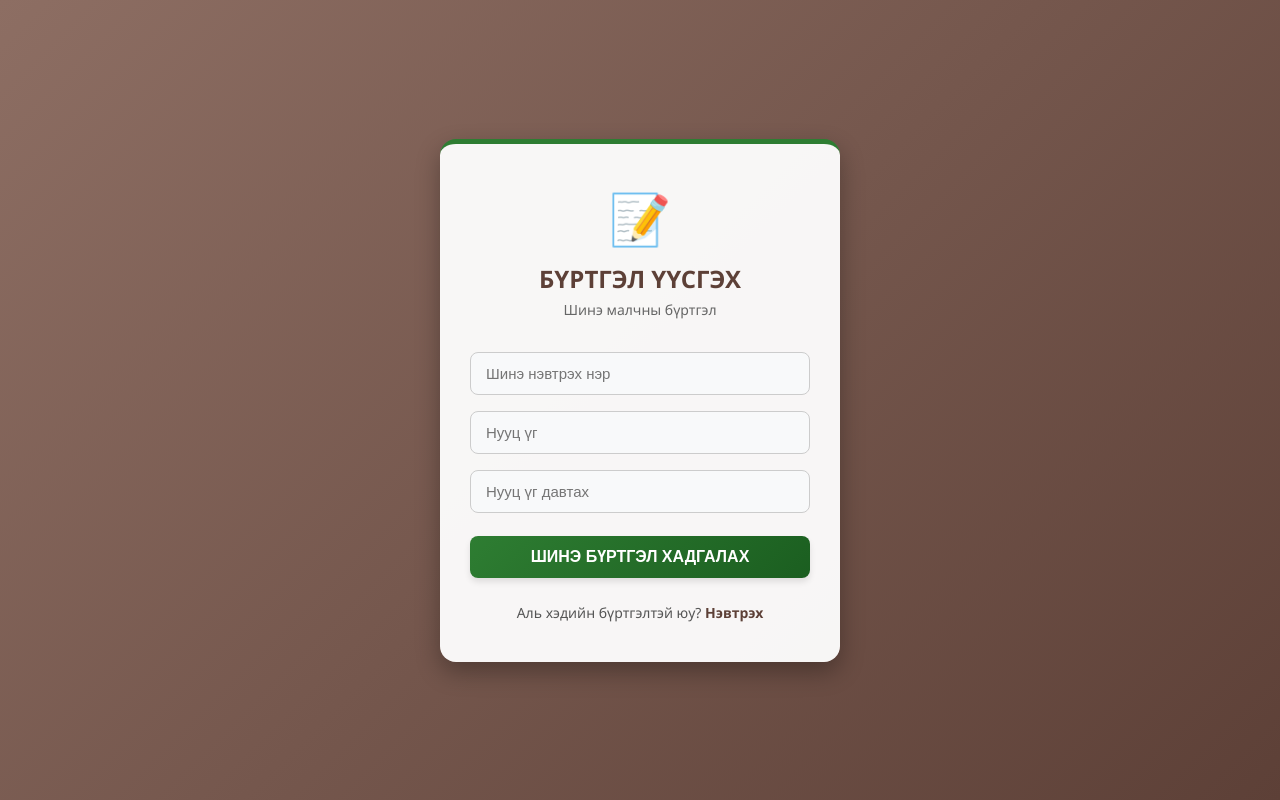
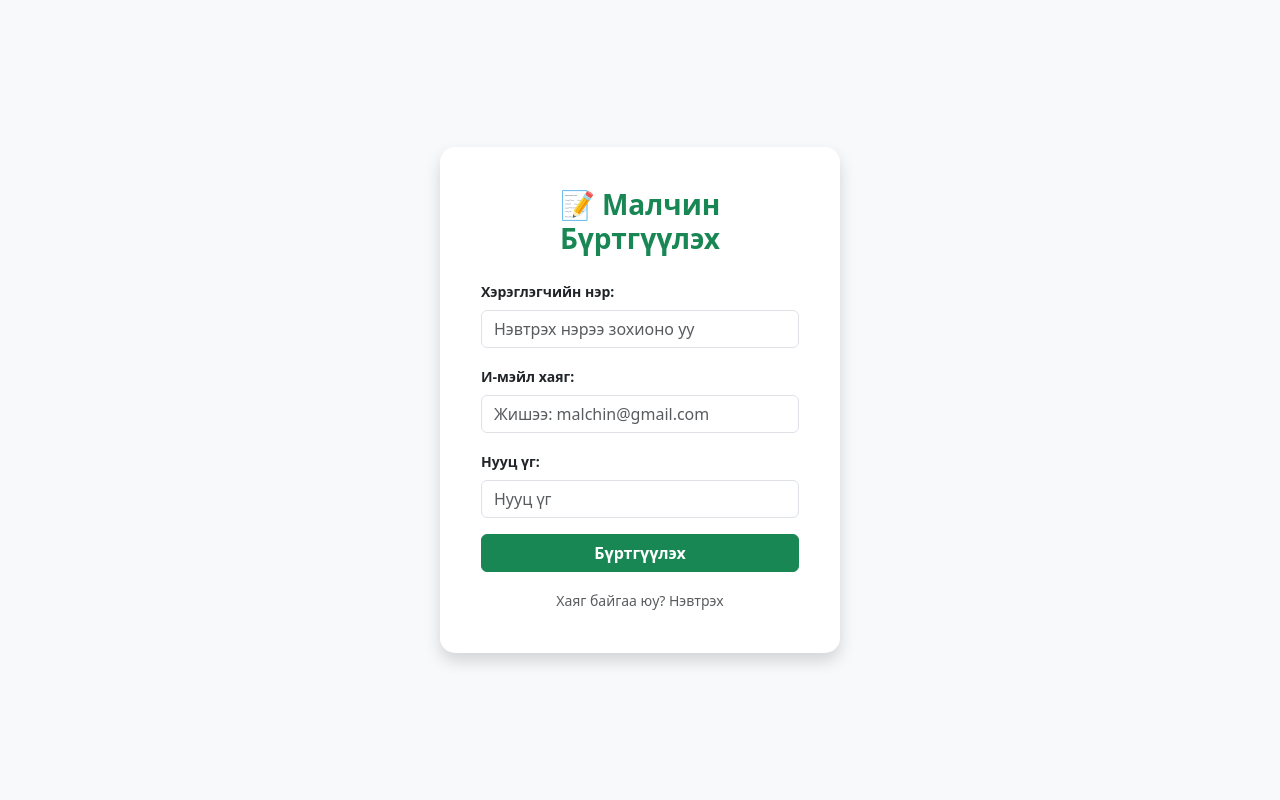
Before and after one commit to jambaasurengereltod-source/effective-system, a Flask app: page /register in a window 1280 px wide. Run offline with Flask 3, Linux system fonts and the light colour scheme.

Commit message:
add email registration and reset features

```diff
--- a/app.py
+++ b/app.py
@@ -25,10 +25,11 @@ app.config['SQLALCHEMY_TRACK_MODIFICATIONS'] = False
 
 db = SQLAlchemy(app)
 
-# Хүснэгтүүд
+# --- ӨГӨГДЛИЙН САНГИЙН ХҮСНЭГТҮҮД ---
 class User(db.Model):
     id = db.Column(db.Integer, primary_key=True)
     username = db.Column(db.String(80), unique=True, nullable=False)
+    email = db.Column(db.String(120), unique=True, nullable=False) # ШИНЭ: И-мэйл багана
     password = db.Column(db.String(80), nullable=False)
 
 class Horse(db.Model):
@@ -118,28 +119,50 @@ def delete_horse(horse_id):
 @app.route('/login', methods=['GET', 'POST'])
 def login():
     if request.method == 'POST':
-        username = request.form.get('username').strip()
+        # Хэрэглэгч нэр эсвэл И-мэйлийн алинаар нь ч нэвтэрч болно
+        login_input = request.form.get('username').strip()
         password = request.form.get('password')
-        user = User.query.filter_by(username=username).first()
+
+        user = User.query.filter((User.username == login_input) | (User.email == login_input)).first()
         if user and user.password == password:
-            session['username'] = username
+            session['username'] = user.username
             return redirect('/')
-        return render_template('login.html', error="Хэрэглэгчийн нэр эсвэл нууц үг буруу байна!")
+        return render_template('login.html', error="Нэвтрэх нэр эсвэл нууц үг буруу байна!")
     return render_template('login.html')
 
 @app.route('/register', methods=['GET', 'POST'])
 def register():
     if request.method == 'POST':
         username = request.form.get('username').strip()
+        email = request.form.get('email').strip()
         password = request.form.get('password')
+
         if User.query.filter_by(username=username).first():
             return render_template('register.html', error="Энэ хэрэглэгчийн нэр бүртгэлтэй байна!")
-        new_user = User(username=username, password=password)
+        if User.query.filter_by(email=email).first():
+            return render_template('register.html', error="Энэ и-мэйл хаяг аль хэдийн бүртгэгдсэн байна!")
+
+        new_user = User(username=username, email=email, password=password)
         db.session.add(new_user)
         db.session.commit()
         session['username'] = username
         return redirect('/')
     return render_template('register.html')
+
+@app.route('/reset-password', methods=['GET', 'POST'])
+def reset_password():
+    if request.method == 'POST':
+        email = request.form.get('email').strip()
+        new_password = request.form.get('new_password')
+
+        # И-мэйл хаягаар нь хайж нууц үгийг солино
+        user = User.query.filter_by(email=email).first()
+        if user:
+            user.password = new_password
+            db.session.commit()
+            return render_template('login.html', success="Нууц үг амжилттай солигдлоо! Шинэ нууц үгээрээ нэвтэрнэ үү.")
+        return render_template('reset_password.html', error="Энэ и-мэйл хаяг бүртгэлгүй байна!")
+    return render_template('reset_password.html')
 
 @app.route('/logout')
 def logout():
--- a/templates/register.html
+++ b/templates/register.html
@@ -3,79 +3,41 @@
 <head>
     <meta charset="UTF-8">
     <meta name="viewport" content="width=device-width, initial-scale=1.0">
-    <title>Адуу Бүртгэл - Бүртгүүлэх</title>
+    <title>Бүртгүүлэх</title>
+    <link rel="stylesheet" href="https://cdn.jsdelivr.net/npm/bootstrap@5.3.0/dist/css/bootstrap.min.css">
     <style>
-        body {
-            font-family: 'Segoe UI', Tahoma, Geneva, Verdana, sans-serif;
-            background: linear-gradient(135deg, #8d6e63 0%, #5d4037 100%);
-            display: flex;
-            justify-content: center;
-            align-items: center;
-            height: 100vh;
-            margin: 0;
-        }
-        .register-box {
-            background: rgba(255, 255, 255, 0.95);
-            padding: 40px 30px;
-            border-radius: 16px;
-            box-shadow: 0 10px 25px rgba(0,0,0,0.3);
-            width: 340px;
-            text-align: center;
-            border-top: 5px solid #2e7d32;
-        }
-        .logo { font-size: 50px; margin-bottom: 10px; }
-        h2 { margin: 0 0 5px 0; color: #5d4037; font-size: 24px; font-weight: bold; }
-        p.subtitle { color: #666; margin-top: 0; margin-bottom: 25px; font-size: 14px; }
-        input {
-            width: 100%;
-            padding: 12px 15px;
-            margin: 8px 0;
-            border: 1px solid #ccc;
-            border-radius: 8px;
-            box-sizing: border-box;
-            font-size: 15px;
-            transition: 0.3s;
-            background-color: #f8f9fa;
-        }
-        input:focus { border-color: #5d4037; background-color: #fff; outline: none; box-shadow: 0 0 5px rgba(93, 64, 55, 0.3); }
-        button {
-            width: 100%; padding: 12px;
-            background: linear-gradient(135deg, #2e7d32 0%, #1b5e20 100%);
-            color: white; border: none; border-radius: 8px; font-size: 16px; font-weight: bold; cursor: pointer; margin-top: 15px; box-shadow: 0 4px 6px rgba(0,0,0,0.1); transition: 0.2s;
-        }
-        button:hover { background: linear-gradient(135deg, #1b5e20 0%, #0d230d 100%); transform: translateY(-1px); }
-        .error { background-color: #ffebee; color: #c62828; padding: 10px; border-radius: 6px; margin-bottom: 15px; font-size: 14px; border: 1px solid #ffcdd2; text-align: center; }
-        .success { background-color: #e8f5e9; color: #2e7d32; padding: 10px; border-radius: 6px; margin-bottom: 15px; font-size: 14px; border: 1px solid #c8e6c9; text-align: center; }
-        .links { text-align: center; margin-top: 25px; font-size: 14px; color: #555; }
-        .links a { color: #5d4037; text-decoration: none; font-weight: bold; }
-        .links a:hover { text-decoration: underline; }
+        body { background-color: #f8f9fa; display: flex; align-items: center; justify-content: center; height: 100vh; }
+        .auth-card { width: 100%; max-width: 400px; padding: 25px; border-radius: 15px; border: none; }
     </style>
 </head>
 <body>
+    <div class="card auth-card shadow">
+        <div class="card-body">
+            <h3 class="card-title fw-bold text-center text-success mb-4">📝 Малчин Бүртгүүлэх</h3>
 
-<div class="register-box">
-    <div class="logo">📝</div>
-    <h2>БҮРТГЭЛ ҮҮСГЭХ</h2>
-    <p class="subtitle">Шинэ малчны бүртгэл</p>
+            {% if error %}
+                <div class="alert alert-danger p-2 small text-center">{{ error }}</div>
+            {% endif %}
 
-    {% if error %}
-        <div class="error">❌ {{ error }}</div>
-    {% endif %}
-    {% if success %}
-        <div class="success">✅ {{ success }}</div>
-    {% endif %}
-
-    <form method="POST" action="/register">
-        <input type="text" name="username" placeholder="Шинэ нэвтрэх нэр" required>
-        <input type="password" name="password" placeholder="Нууц үг" required>
-        <input type="password" name="confirm_password" placeholder="Нууц үг давтах" required>
-        <button type="submit">ШИНЭ БҮРТГЭЛ ХАДГАЛАХ</button>
-    </form>
-
-    <div class="links">
-        Аль хэдийн бүртгэлтэй юу? <a href="/login">Нэвтрэх</a>
+            <form action="/register" method="POST">
+                <div class="mb-3">
+                    <label class="form-label small fw-bold">Хэрэглэгчийн нэр:</label>
+                    <input type="text" name="username" class="form-control" placeholder="Нэвтрэх нэрээ зохионо уу" required>
+                </div>
+                <div class="mb-3">
+                    <label class="form-label small fw-bold">И-мэйл хаяг:</label>
+                    <input type="email" name="email" class="form-control" placeholder="Жишээ: malchin@gmail.com" required>
+                </div>
+                <div class="mb-3">
+                    <label class="form-label small fw-bold">Нууц үг:</label>
+                    <input type="password" name="password" class="form-control" placeholder="Нууц үг" required>
+                </div>
+                <button type="submit" class="btn btn-success w-100 fw-bold mb-3">Бүртгүүлэх</button>
+            </form>
+            <div class="text-center">
+                <a href="/login" class="text-decoration-none small text-muted">Хаяг байгаа юу? Нэвтрэх</a>
+            </div>
+        </div>
     </div>
-</div>
-
 </body>
 </html>
```
Also changed, not shown: templates/login.html (+29 -62 lines), templates/reset_password.html (added, +39 -0 lines).
